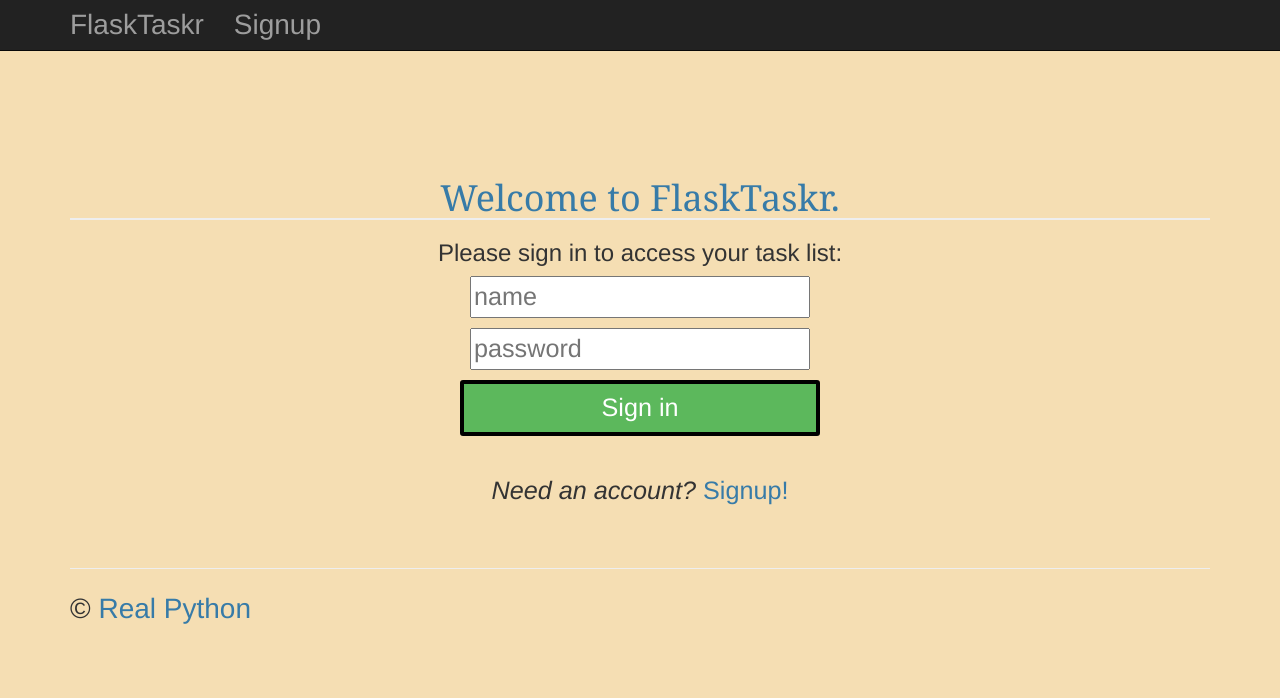
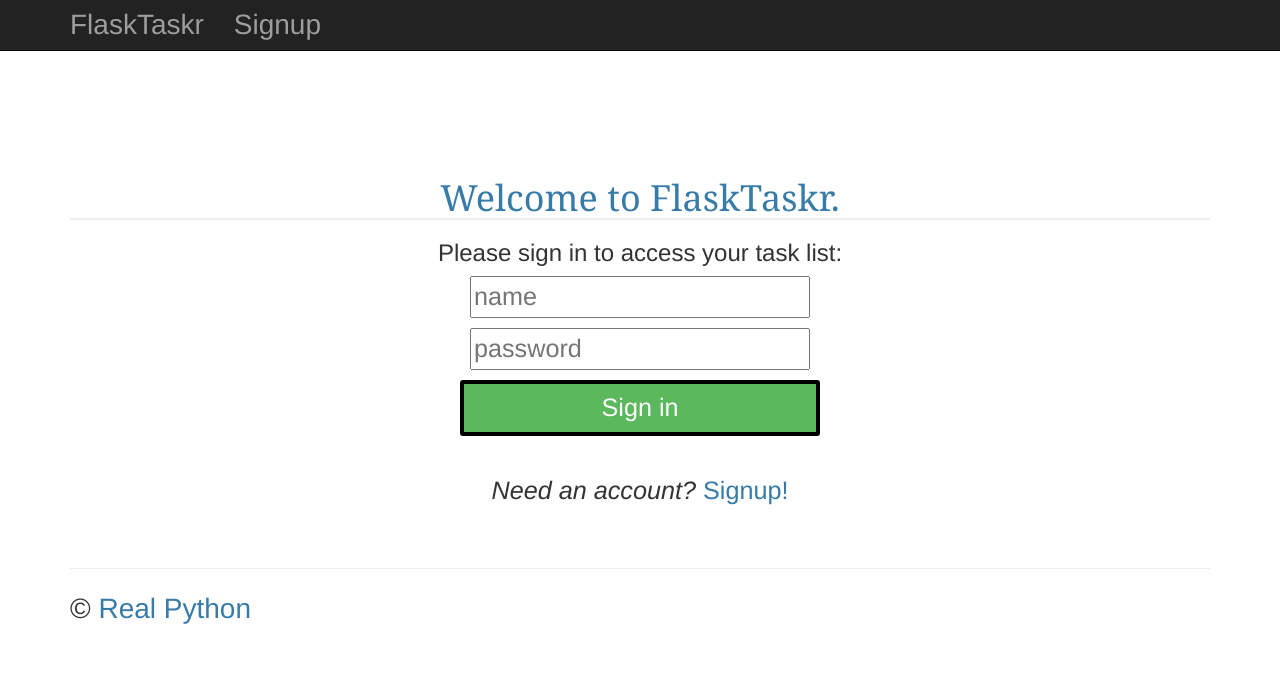
Before and after one commit to n0execution/flasktaskr, a Flask app: page / in a window 1280 px wide. Shown: the top 698 px of the page. Run offline with Flask 2, Linux system fonts and the light colour scheme; some libraries are stand-ins or nearby versions.

Commit message:
Revert "changed some styles"
This reverts commit 33d38b97e7e67a725663bac1acba6724f7d57377.

```diff
--- a/project/static/css/main.css
+++ b/project/static/css/main.css
@@ -1,6 +1,6 @@
 body {
 	padding: 60px 0;
-	background: wheat;
+	background: #ffffff;
 }
 
 
```
